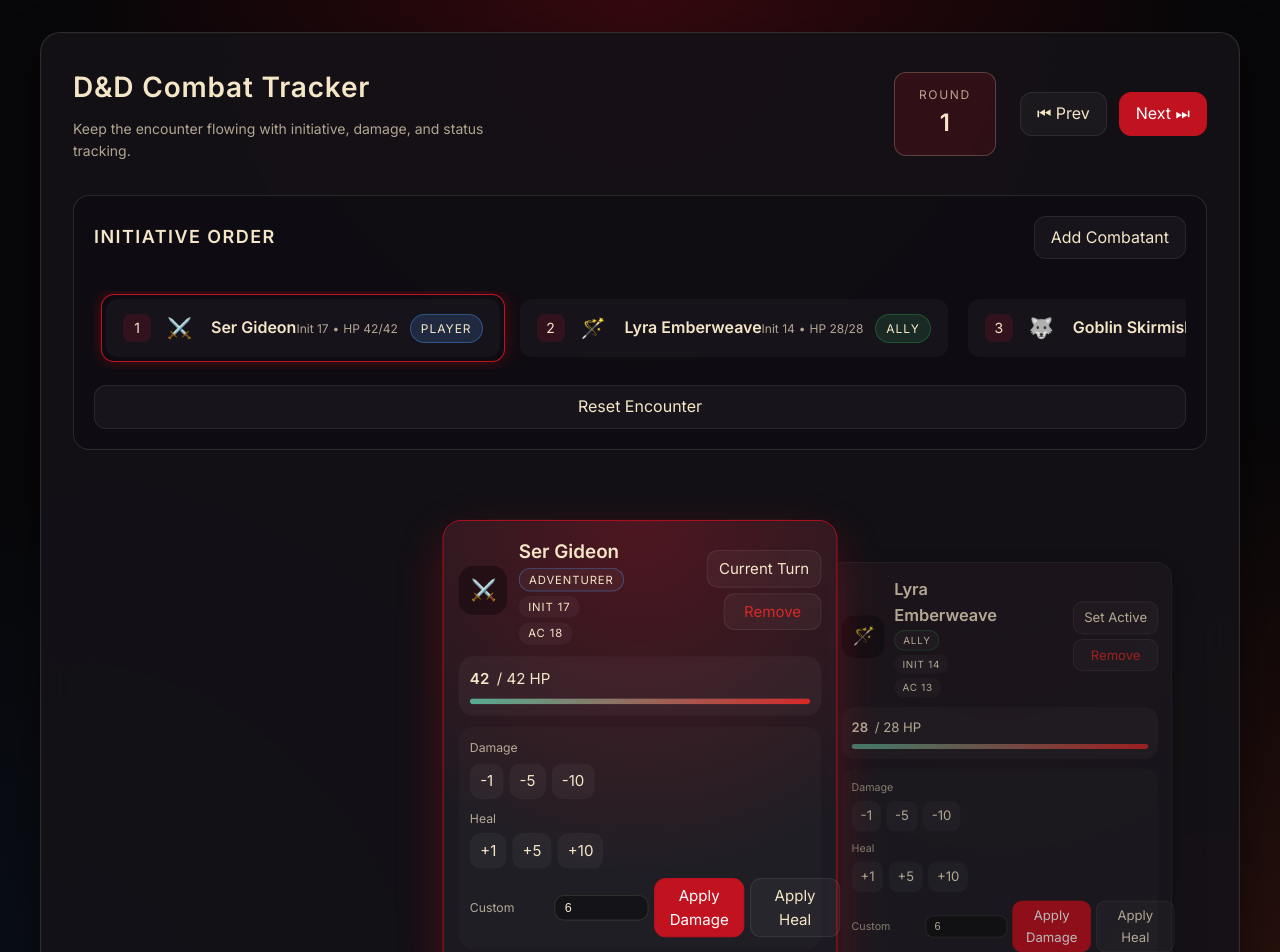
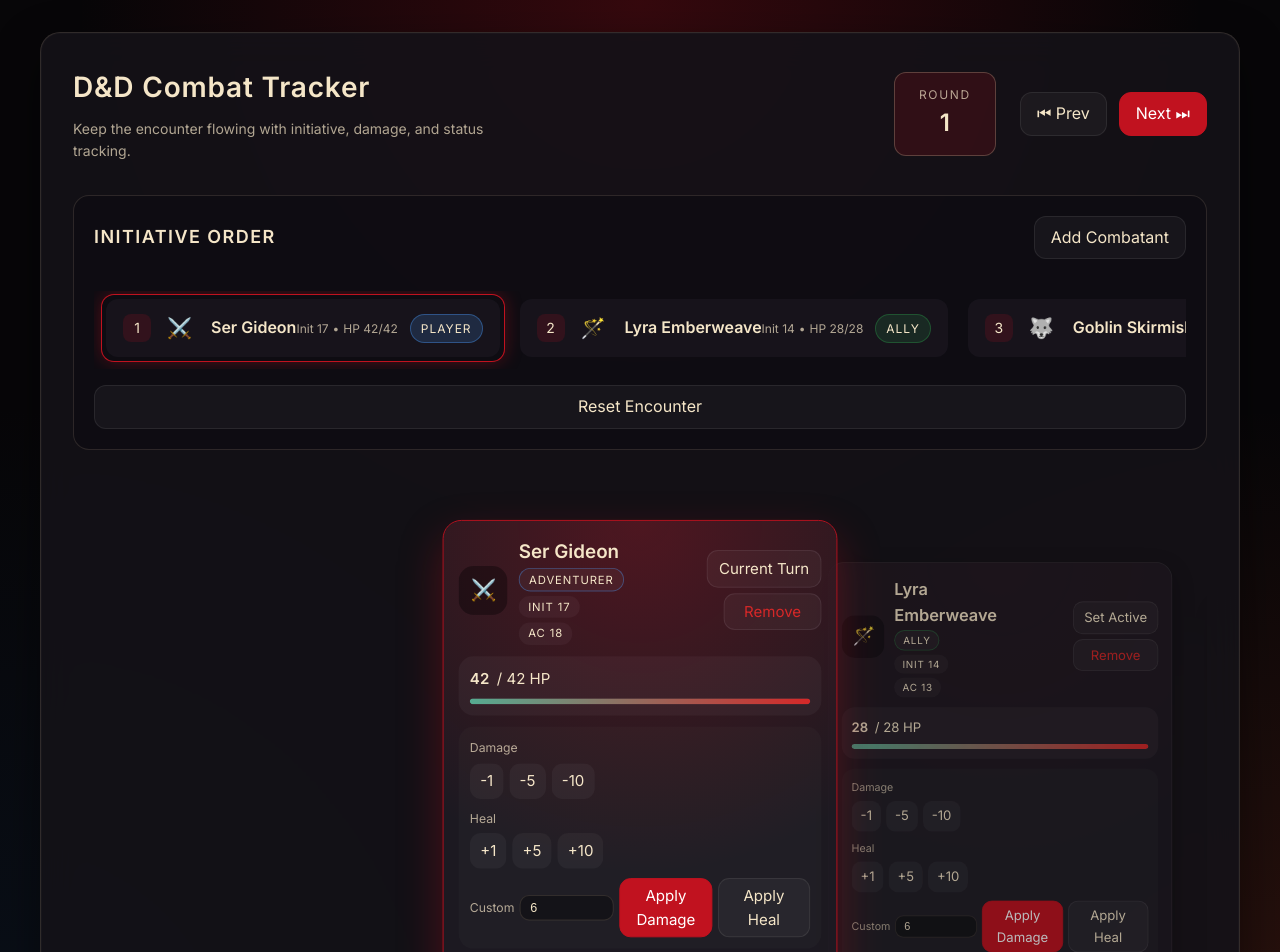
Before and after one commit to dmateja724/dnd-combat-tracker, a React (Vite) app: page / in a window 1280 px wide. Shown: the top 952 px of the page. Built offline with nearby package versions, Linux system fonts and the light colour scheme; a web font is replaced by a local one.

Commit message:
button fixes

```diff
--- a/src/styles.css
+++ b/src/styles.css
@@ -485,7 +485,7 @@ button {
   align-items: center;
   display: grid;
   gap: 6px;
-  grid-template-columns: auto 1fr auto auto;
+  grid-template-columns: auto minmax(100px, 1fr) repeat(2, minmax(0, 1fr));
   grid-column: 1 / -1;
 }
 
@@ -495,20 +495,20 @@ button {
   border-radius: 10px;
   color: inherit;
   padding: 5px 10px;
-  min-width: 100px;
+  min-width: 0;
   justify-self: stretch;
 }
 
 .custom-row label {
-  min-width: 84px;
+  white-space: nowrap;
   justify-self: start;
   font-size: 13px;
   color: var(--text-secondary);
 }
 
 .custom-row button {
-  min-width: 96px;
-  justify-self: start;
+  min-width: 0;
+  width: 100%;
 }
 
 .status-section,
```
